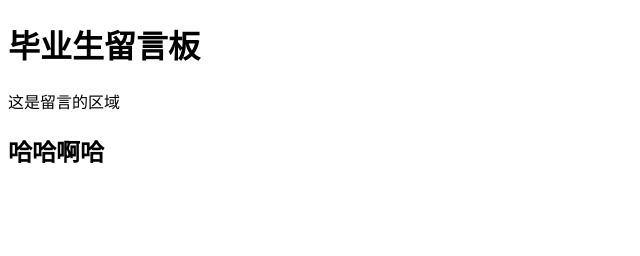
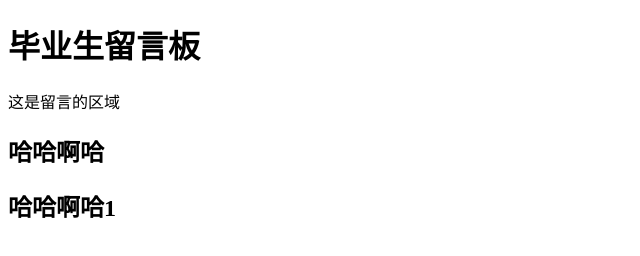
Before and after one commit to zxygll5/yu, a plain HTML site: page index.html in a window 1280 px wide. Shown: the whole page, without its empty margins (0-640 px from the left). Drawn offline with Linux system fonts and the light colour scheme.

Commit message:
秀云版本2

```diff
--- a/index.html
+++ b/index.html
@@ -8,5 +8,7 @@
 <h1>毕业生留言板</h1>
 <p> 这是留言的区域</p>
 <h2>哈哈啊哈</h2>
+<h2>哈哈啊哈1</h2>
+
 </body>
 </html>
```
